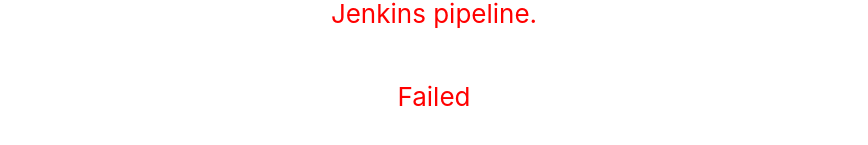
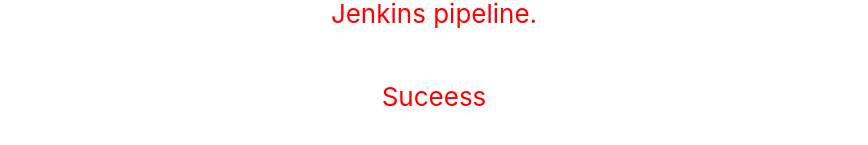
Before and after one commit to nm040/DevOpsCapStoneProjectDemo, a React (Create React App) app: page / in a window 1280 px wide. Shown: the part 411-556 px from the top of the page, without its empty margins (206-1074 px from the left). Built offline with nearby package versions, Linux system fonts and the light colour scheme.

Commit message:
Success test case

```diff
--- a/src/App.js
+++ b/src/App.js
@@ -7,7 +7,7 @@ function App() {
       <header className="App-header">
         <h1>DevOps Capstone Project Demo</h1>
         <p>Jenkins pipeline.</p>
-        <p>Failed</p>
+        <p>Suceess</p>
       </header>
     </div>
   );
```
